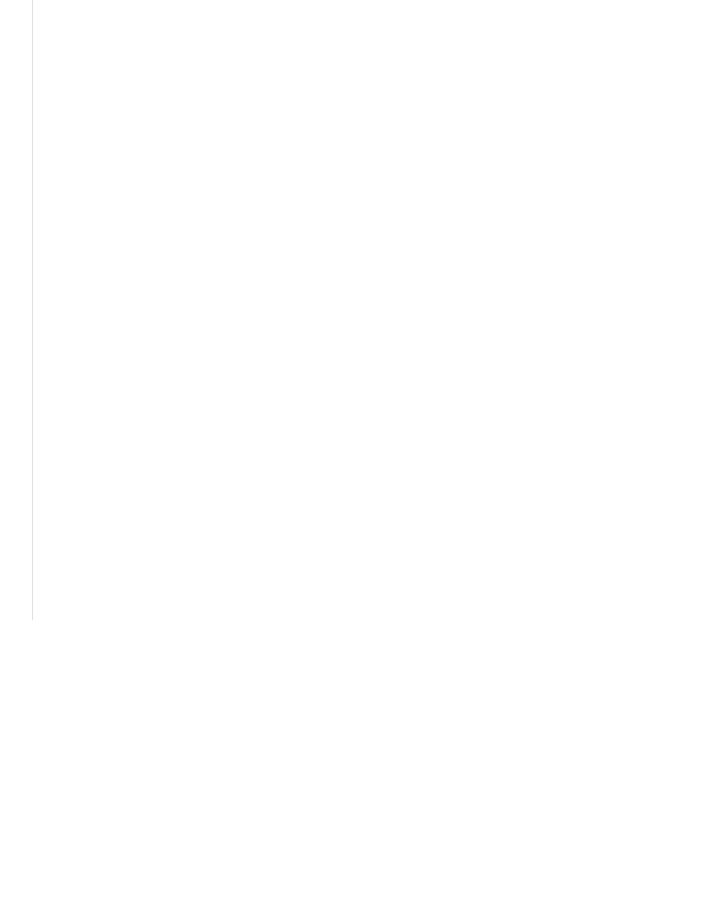
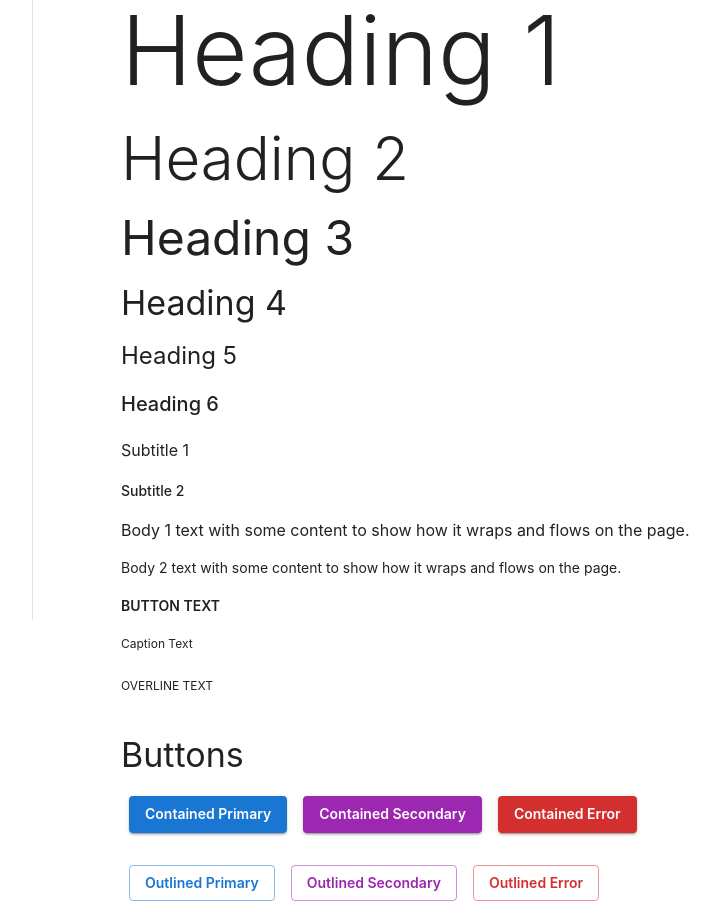
Before and after one commit to TinyCamera/firebase-webapp-template, a React (Vite) app in the folder packages/client/: page /sandbox in a window 1280 px wide. Before the commit this address led to /. Shown: the part 180-1097 px from the top of the page, without its empty margins (207-927 px from the left). Before the commit the page ends 800 px from the top, so only its background shows below. Built offline with nearby package versions, Linux system fonts and the light colour scheme; no server answers; sample sign-in values are in the browser's storage.

Commit message:
fix errors

```diff
--- a/packages/client/src/App.tsx
+++ b/packages/client/src/App.tsx
@@ -15,6 +15,7 @@ import { SignupPage } from "./pages/auth/SignupPage";
 import { ForgotPasswordPage } from "./pages/auth/ForgotPasswordPage";
 import { HomePage } from "./pages/HomePage";
 import { ProfilePage } from "./pages/ProfilePage";
+import { SandboxPage } from "./pages/SandboxPage";
 import { ProtectedRoute } from "./features/auth/components/ProtectedRoute";
 import { PublicOnlyRoute } from "./features/auth/components/PublicOnlyRoute";
 import { store } from "./store/store";
@@ -72,6 +73,16 @@ const App: React.FC = () => {
                   </ProtectedRoute>
                 }
               />
+              <Route
+                path="/sandbox"
+                element={
+                  <ProtectedRoute>
+                    <MainLayout>
+                      <SandboxPage />
+                    </MainLayout>
+                  </ProtectedRoute>
+                }
+              />
               <Route path="*" element={<Navigate to="/" replace />} />
             </Routes>
           </Container>
--- a/packages/client/src/features/auth/components/EmailSignInForm.tsx
+++ b/packages/client/src/features/auth/components/EmailSignInForm.tsx
@@ -17,7 +17,7 @@ export const EmailSignInForm: React.FC = () => {
   const {
     register,
     handleSubmit,
-    formState: { errors, isSubmitting },
+    formState: { errors },
   } = useForm<SignInFormInputs>();
 
   const onSubmit = (data: SignInFormInputs) => {
--- a/packages/client/src/features/auth/components/EmailSignUpForm.tsx
+++ b/packages/client/src/features/auth/components/EmailSignUpForm.tsx
@@ -27,7 +27,7 @@ export const EmailSignUpForm: React.FC = () => {
     register,
     handleSubmit,
     watch,
-    formState: { errors, isSubmitting },
+    formState: { errors },
   } = useForm<SignUpFormInputs>();
 
   const password = watch("password");
--- a/packages/client/src/features/auth/store/authSlice.ts
+++ b/packages/client/src/features/auth/store/authSlice.ts
@@ -24,14 +24,14 @@ const authSlice = createSlice({
     },
     emailSignInRequest(
       state,
-      action: PayloadAction<{ email: string; password: string }>
+      _action: PayloadAction<{ email: string; password: string }>
     ) {
       state.loading = true;
       state.error = null;
     },
     emailSignUpRequest(
       state,
-      action: PayloadAction<{
+      _action: PayloadAction<{
         email: string;
         password: string;
         displayName: string;
@@ -48,7 +48,10 @@ const authSlice = createSlice({
       state.loading = true;
       state.error = null;
     },
-    passwordResetRequest(state, action: PayloadAction<string>) {
+    passwordResetRequest(
+      state,
+      _action: PayloadAction<string>
+    ) {
       state.loading = true;
       state.error = null;
     },
--- /dev/null
+++ b/packages/client/src/pages/SandboxPage.tsx
@@ -0,0 +1,248 @@
+import {
+  Alert,
+  Box,
+  Breadcrumbs,
+  Button,
+  Card,
+  CardContent,
+  Checkbox,
+  CircularProgress,
+  FormControlLabel,
+  Grid,
+  LinearProgress,
+  Link,
+  List,
+  ListItem,
+  ListItemText,
+  MenuItem,
+  Paper,
+  Radio,
+  RadioGroup,
+  Select,
+  Stack,
+  Tab,
+  Table,
+  TableBody,
+  TableCell,
+  TableHead,
+  TableRow,
+  Tabs,
+  TextField,
+  Typography,
+} from "@mui/material";
+import React from "react";
+
+export const SandboxPage: React.FC = () => {
+  const [tabValue, setTabValue] = React.useState(0);
+
+  return (
+    <Stack spacing={4} sx={{ py: 4 }}>
+      <section>
+        <Typography variant="h4" gutterBottom>
+          Typography
+        </Typography>
+        <Stack spacing={2}>
+          <Typography variant="h1">Heading 1</Typography>
+          <Typography variant="h2">Heading 2</Typography>
+          <Typography variant="h3">Heading 3</Typography>
+          <Typography variant="h4">Heading 4</Typography>
+          <Typography variant="h5">Heading 5</Typography>
+          <Typography variant="h6">Heading 6</Typography>
+          <Typography variant="subtitle1">Subtitle 1</Typography>
+          <Typography variant="subtitle2">Subtitle 2</Typography>
+          <Typography variant="body1">
+            Body 1 text with some content to show how it wraps and flows on the
+            page.
+          </Typography>
+          <Typography variant="body2">
+            Body 2 text with some content to show how it wraps and flows on the
+            page.
+          </Typography>
+          <Typography variant="button">Button Text</Typography>
+          <Typography variant="caption">Caption Text</Typography>
+          <Typography variant="overline">Overline Text</Typography>
+        </Stack>
+      </section>
+
+      <section>
+        <Typography variant="h4" gutterBottom>
+          Buttons
+        </Typography>
+        <Stack spacing={2}>
+          <Box>
+            <Button variant="contained" sx={{ m: 1 }}>
+              Contained Primary
+            </Button>
+            <Button variant="contained" color="secondary" sx={{ m: 1 }}>
+              Contained Secondary
+            </Button>
+            <Button variant="contained" color="error" sx={{ m: 1 }}>
+              Contained Error
+            </Button>
+          </Box>
+          <Box>
+            <Button variant="outlined" sx={{ m: 1 }}>
+              Outlined Primary
+            </Button>
+            <Button variant="outlined" color="secondary" sx={{ m: 1 }}>
+              Outlined Secondary
+            </Button>
+            <Button variant="outlined" color="error" sx={{ m: 1 }}>
+              Outlined Error
+            </Button>
+          </Box>
+          <Box>
+            <Button variant="text" sx={{ m: 1 }}>
+              Text Primary
+            </Button>
+            <Button variant="text" color="secondary" sx={{ m: 1 }}>
+              Text Secondary
+            </Button>
+            <Button variant="text" color="error" sx={{ m: 1 }}>
+              Text Error
+            </Button>
+          </Box>
+        </Stack>
+      </section>
+
+      <section>
+        <Typography variant="h4" gutterBottom>
+          Form Controls
+        </Typography>
+        <Stack spacing={2} maxWidth={400}>
+          <TextField label="Standard" />
+          <TextField label="Outlined" variant="outlined" />
+          <TextField label="Filled" variant="filled" />
+          <Select value={1} label="Select">
+            <MenuItem value={1}>Option 1</MenuItem>
+            <MenuItem value={2}>Option 2</MenuItem>
+            <MenuItem value={3}>Option 3</MenuItem>
+          </Select>
+          <FormControlLabel control={<Checkbox />} label="Checkbox" />
+          <RadioGroup defaultValue="1">
+            <FormControlLabel value="1" control={<Radio />} label="Radio 1" />
+            <FormControlLabel value="2" control={<Radio />} label="Radio 2" />
+          </RadioGroup>
+        </Stack>
+      </section>
+
+      <section>
+        <Typography variant="h4" gutterBottom>
+          Navigation
+        </Typography>
+        <Stack spacing={2}>
+          <Tabs value={tabValue} onChange={(_, v) => setTabValue(v)}>
+            <Tab label="Tab 1" />
+            <Tab label="Tab 2" />
+            <Tab label="Tab 3" />
+          </Tabs>
+          <Breadcrumbs>
+            <Link color="inherit" href="#">
+              Home
+            </Link>
+            <Link color="inherit" href="#">
+              Category
+            </Link>
+            <Typography color="textPrimary">Current</Typography>
+          </Breadcrumbs>
+        </Stack>
+      </section>
+
+      <section>
+        <Typography variant="h4" gutterBottom>
+          Data Display
+        </Typography>
+        <Grid container spacing={2}>
+          <Grid item xs={12} md={4}>
+            <Card>
+              <CardContent>
+                <Typography variant="h6">Card Title</Typography>
+                <Typography variant="body2">
+                  Card content with some description text.
+                </Typography>
+              </CardContent>
+            </Card>
+          </Grid>
+          <Grid item xs={12} md={4}>
+            <List>
+              <ListItem>
+                <ListItemText
+                  primary="List Item 1"
+                  secondary="Secondary text"
+                />
+              </ListItem>
+              <ListItem>
+                <ListItemText
+                  primary="List Item 2"
+                  secondary="Secondary text"
+                />
+              </ListItem>
+            </List>
+          </Grid>
+          <Grid item xs={12} md={4}>
+            <Table>
+              <TableHead>
+                <TableRow>
+                  <TableCell>Header 1</TableCell>
+                  <TableCell>Header 2</TableCell>
+                </TableRow>
+              </TableHead>
+              <TableBody>
+                <TableRow>
+                  <TableCell>Cell 1</TableCell>
+                  <TableCell>Cell 2</TableCell>
+                </TableRow>
+                <TableRow>
+                  <TableCell>Cell 3</TableCell>
+                  <TableCell>Cell 4</TableCell>
+                </TableRow>
+              </TableBody>
+            </Table>
+          </Grid>
+        </Grid>
+      </section>
+
+      <section>
+        <Typography variant="h4" gutterBottom>
+          Feedback
+        </Typography>
+        <Stack spacing={2}>
+          <Alert severity="success">Success Alert</Alert>
+          <Alert severity="info">Info Alert</Alert>
+          <Alert severity="warning">Warning Alert</Alert>
+          <Alert severity="error">Error Alert</Alert>
+          <LinearProgress />
+          <Box sx={{ display: "flex", gap: 2 }}>
+            <CircularProgress />
+            <CircularProgress color="secondary" />
+          </Box>
+        </Stack>
+      </section>
+
+      <section>
+        <Typography variant="h4" gutterBottom>
+          Surfaces
+        </Typography>
+        <Grid container spacing={2}>
+          {[1, 2, 4, 8, 16, 24].map((elevation) => (
+            <Grid item key={elevation} xs={6} sm={4} md={2}>
+              <Paper
+                elevation={elevation}
+                sx={{
+                  p: 2,
+                  textAlign: "center",
+                  height: 100,
+                  display: "flex",
+                  alignItems: "center",
+                  justifyContent: "center",
+                }}
+              >
+                <Typography>Elevation {elevation}</Typography>
+              </Paper>
+            </Grid>
+          ))}
+        </Grid>
+      </section>
+    </Stack>
+  );
+};
--- a/packages/client/src/pages/auth/ForgotPasswordPage.tsx
+++ b/packages/client/src/pages/auth/ForgotPasswordPage.tsx
@@ -17,7 +17,7 @@ export const ForgotPasswordPage: React.FC = () => {
   const {
     register,
     handleSubmit,
-    formState: { errors, isSubmitting, isSubmitSuccessful },
+    formState: { errors, isSubmitSuccessful },
   } = useForm<ForgotPasswordInputs>();
 
   const onSubmit = (data: ForgotPasswordInputs) => {
```
